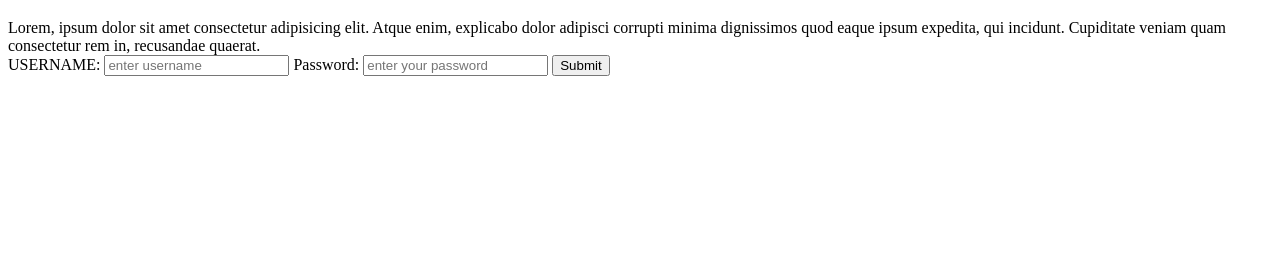
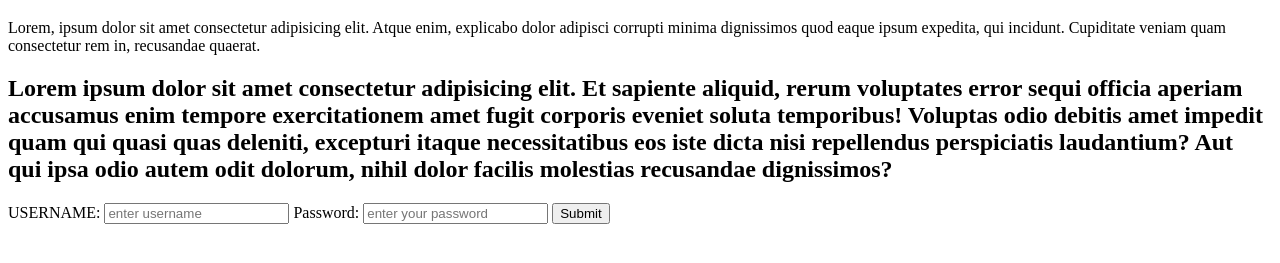
Before and after one commit to GeorgioVenadio/heathrite_frontend, a plain HTML site: page index.html in a window 1280 px wide. Shown: the part 61-324 px from the top of the page. Drawn offline with Linux system fonts and the light colour scheme.

Commit message:
HTML BASICS

```diff
--- a/index.html
+++ b/index.html
@@ -10,7 +10,7 @@
 <body>
     <h1>hello</h1>
     Lorem, ipsum dolor sit amet consectetur adipisicing elit. Atque enim, explicabo dolor adipisci corrupti minima dignissimos quod eaque ipsum expedita, qui incidunt. Cupiditate veniam quam consectetur rem in, recusandae quaerat.
-
+<h2>Lorem ipsum dolor sit amet consectetur adipisicing elit. Et sapiente aliquid, rerum voluptates error sequi officia aperiam accusamus enim tempore exercitationem amet fugit corporis eveniet soluta temporibus! Voluptas odio debitis amet impedit quam qui quasi quas deleniti, excepturi itaque necessitatibus eos iste dicta nisi repellendus perspiciatis laudantium? Aut qui ipsa odio autem odit dolorum, nihil dolor facilis molestias recusandae dignissimos?</h2>
 
     <form action="/submit-form" method="post">
 
```
